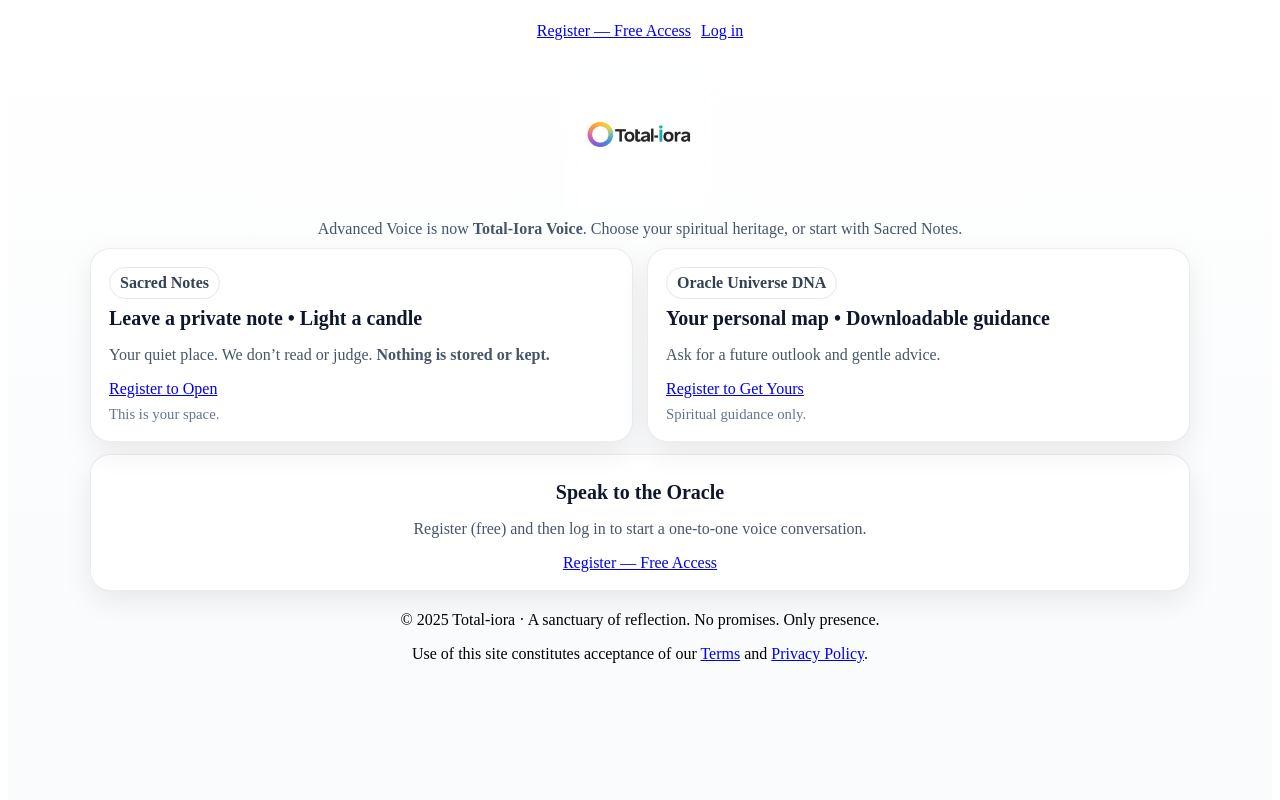
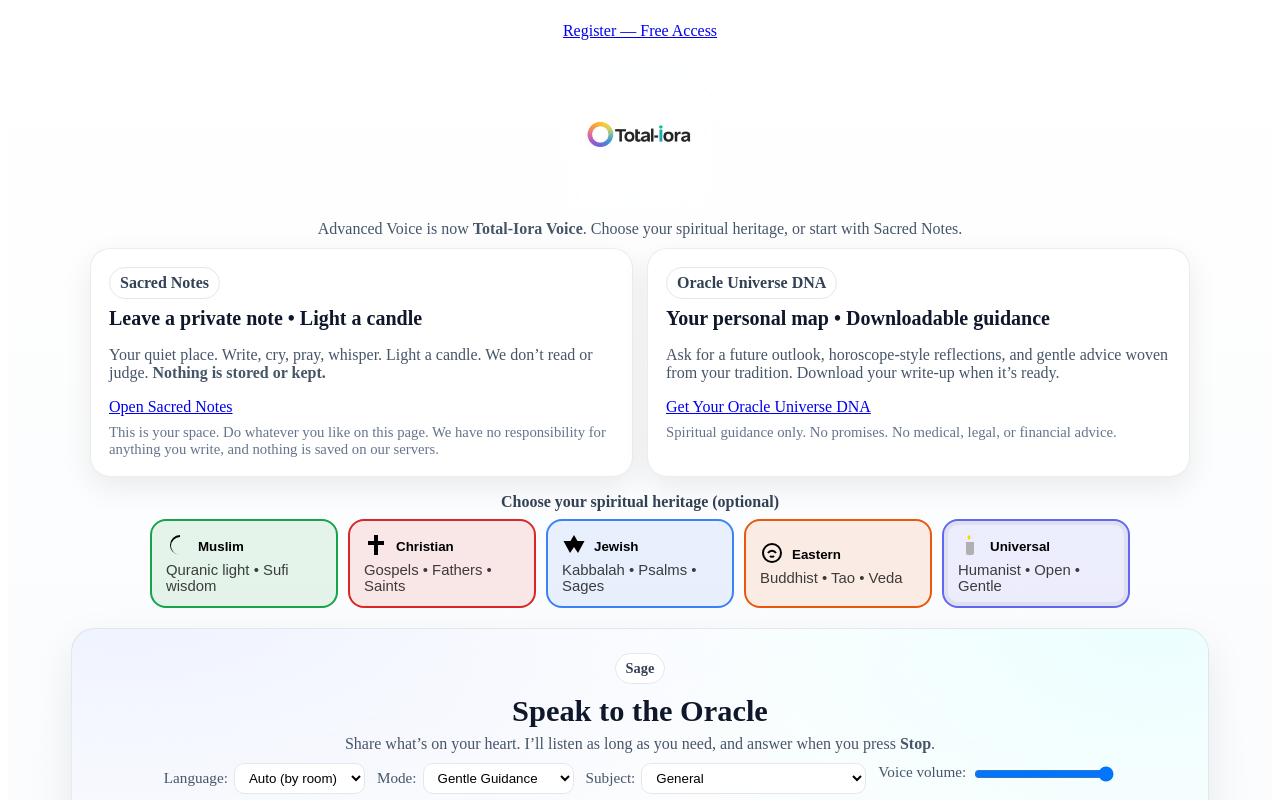
Before and after one commit to danyaffa/Total-iora, a Next.js app: page / in a window 1280 px wide. Shown: the top 800 px of the page. Built offline with nearby package versions, Linux system fonts and the light colour scheme.

Commit message:
Update index.js

```diff
--- a/pages/index.js
+++ b/pages/index.js
@@ -1,40 +1,97 @@
 // FILE: /pages/index.js
+import { useEffect, useState } from "react";
 import Link from "next/link";
 import Footer from "../components/Footer";
 import HeritageSelector from "../components/HeritageSelector";
 import OracleVoice from "../components/OracleVoice";
 
-export default function Home({ unlocked }) {
+// --- tiny helpers (client-only) ---
+function setCookie(name, value, maxAgeDays = 365) {
+  if (typeof document === "undefined") return;
+  const maxAge = maxAgeDays * 24 * 3600;
+  const isHttps = typeof window !== "undefined" && window.location.protocol === "https:";
+  document.cookie = `${name}=${encodeURIComponent(value)}; Max-Age=${maxAge}; Path=/; SameSite=Lax${isHttps ? "; Secure" : ""}`;
+}
+
+export default function Home() {
+  const [path, setPath] = useState("Universal");
+  const [unlocked, setUnlocked] = useState(false);
+
+  // Gate logic: default = locked (static). Unlock if cookie or dev bypass.
+  useEffect(() => {
+    // support ?dev=on -> sets dev cookie
+    if (typeof window !== "undefined") {
+      const usp = new URLSearchParams(window.location.search);
+      if (usp.get("dev") === "on") setCookie("ac_dev", "1", 30);
+    }
+
+    const update = () => {
+      const onHttps = typeof window !== "undefined" && window.location.protocol === "https:";
+      const has = (n) => (typeof document !== "undefined" && document.cookie.includes(`${n}=`));
+      const isDevBypass =
+        (typeof window !== "undefined" &&
+          (process.env.NEXT_PUBLIC_DEV_BYPASS === "1" ||
+           has("ac_dev") ||
+           window.location.hostname === "localhost"));
+
+      // ✅ accept either registration cookie OR a real login session cookie
+      const isRegistered =
+        has("ac_registered") ||
+        has("ac_session") || // <- NEW: login session from /api/login
+        (typeof localStorage !== "undefined" && localStorage.getItem("ac_registered") === "1");
+
+      setUnlocked(Boolean(isRegistered || isDevBypass));
+    };
+
+    update();                         // immediate
+    const t = setTimeout(update, 80); // catch any redirect race
+    window.addEventListener?.("storage", update);
+    return () => {
+      clearTimeout(t);
+      window.removeEventListener?.("storage", update);
+    };
+  }, []);
+
   const locked = !unlocked;
 
   return (
     <div className="page">
+      {/* Top nav — Register always visible */}
       <nav className="topnav">
         <Link href="/register" className="btn cta">Register — Free Access</Link>
-        <Link href="/login" className="btn ghost">Log in</Link>
       </nav>
 
+      {/* Logo + short line */}
       <section className="hero">
-        <img src="/TotalIora_Logo.png" alt="Total-Iora Logo" className="logo" />
+        <img src="/TotalIora_Logo.png" alt="TotalIora Logo" className="logo" />
         <p className="note">
           Advanced Voice is now <strong>Total-Iora Voice</strong>. Choose your spiritual heritage,
           or start with Sacred Notes.
         </p>
       </section>
 
+      {/* Feature tiles */}
       <section className="tiles">
         <div className="grid">
           <article className="card">
             <header className="h">
               <div className="pill">Sacred Notes</div>
               <h3>Leave a private note • Light a candle</h3>
-              <p>Your quiet place. We don’t read or judge. <strong>Nothing is stored or kept.</strong></p>
+              <p>
+                Your quiet place. Write, cry, pray, whisper. Light a candle. We don’t read or judge.
+                <strong> Nothing is stored or kept.</strong>
+              </p>
             </header>
             <footer className="f">
-              {locked
-                ? <Link href="/register" className="btn accent">Register to Open</Link>
-                : <Link href="/sacred-space" className="btn accent">Open Sacred Notes</Link>}
-              <div className="disc">This is your space.</div>
+              {locked ? (
+                <Link href="/register" className="btn accent">Register to Open</Link>
+              ) : (
+                <Link href="/sacred-space" className="btn accent">Open Sacred Notes</Link>
+              )}
+              <div className="disc">
+                This is your space. Do whatever you like on this page. We have no responsibility
+                for anything you write, and nothing is saved on our servers.
+              </div>
             </footer>
           </article>
 
@@ -42,28 +99,36 @@ export default function Home({ unlocked }) {
             <header className="h">
               <div className="pill">Oracle Universe DNA</div>
               <h3>Your personal map • Downloadable guidance</h3>
-              <p>Ask for a future outlook and gentle advice.</p>
+              <p>
+                Ask for a future outlook, horoscope-style reflections, and gentle advice woven from your tradition.
+                Download your write-up when it’s ready.
+              </p>
             </header>
             <footer className="f">
-              {locked
-                ? <Link href="/register" className="btn accent">Register to Get Yours</Link>
-                : <Link href="/oracle-universe-dna" className="btn accent">Get Your Oracle Universe DNA</Link>}
-              <div className="disc">Spiritual guidance only.</div>
+              {locked ? (
+                <Link href="/register" className="btn accent">Register to Get Yours</Link>
+              ) : (
+                <Link href="/oracle-universe-dna" className="btn accent">Get Your Oracle Universe DNA</Link>
+              )}
+              <div className="disc">
+                Spiritual guidance only. No promises. No medical, legal, or financial advice.
+              </div>
             </footer>
           </article>
         </div>
       </section>
 
+      {/* GATED AREA — only after registration or dev bypass */}
       {unlocked ? (
         <>
-          <HeritageSelector />
-          <OracleVoice />
+          <HeritageSelector path={path} onChange={setPath} />
+          <OracleVoice path={path} />
         </>
       ) : (
         <section className="gate">
           <div className="card gatecard">
             <h3>Speak to the Oracle</h3>
-            <p>Register (free) and then log in to start a one-to-one voice conversation.</p>
+            <p>Register (free) to start a private, one-to-one voice conversation with a guide aligned to your tradition.</p>
             <Link href="/register" className="btn accent">Register — Free Access</Link>
           </div>
         </section>
@@ -72,14 +137,16 @@ export default function Home({ unlocked }) {
       <Footer />
 
       <style jsx>{`
-        .page { min-height:100vh; background:linear-gradient(#fff,#f8fafc); }
-        .topnav { display:flex; gap:10px; justify-content:center; padding:14px; flex-wrap:wrap; }
-        .btn { padding:10px 16px; border-radius:14px; font-weight:800; border:1px solid rgba(15,23,42,.12); background:#fff; }
-        .btn.cta, .btn.accent { color:#fff; background:linear-gradient(135deg,#7c3aed,#14b8a6); border:none; }
-        .btn.ghost { background:#fff; }
+        .page { min-height:100vh; background:linear-gradient(#ffffff,#f8fafc); }
+
+        .topnav { display:flex; justify-content:center; padding:14px; }
+        .btn { display:inline-block; padding:10px 16px; border-radius:14px; font-weight:800; border:1px solid rgba(15,23,42,.12); background:#fff; }
+        .btn.cta { color:#fff; border:none; background:linear-gradient(135deg,#7c3aed,#14b8a6); }
+
         .hero { text-align:center; padding-top:8px; }
         .logo { width:148px; height:auto; margin:0 auto; display:block; }
         .note { max-width:820px; margin:10px auto 0; color:#475569; padding:0 12px; }
+
         .tiles { max-width:1100px; margin:10px auto 6px; padding:0 16px; }
         .grid { display:grid; gap:14px; grid-template-columns:1fr; }
         @media (min-width:900px){ .grid { grid-template-columns:1fr 1fr; } }
@@ -88,21 +155,12 @@ export default function Home({ unlocked }) {
         h3 { margin:8px 0 4px; font-size:1.25rem; font-weight:800; color:#0f172a; }
         p { color:#475569; }
         .f { display:flex; flex-direction:column; gap:8px; margin-top:8px; }
+        .btn.accent { color:#fff; background:linear-gradient(135deg,#7c3aed,#14b8a6); border:none; }
         .disc { color:#64748b; font-size:.92rem; }
+
         .gate { max-width:1100px; margin:12px auto 20px; padding:0 16px; }
         .gatecard { text-align:center; }
       `}</style>
     </div>
   );
 }
-
-// SSR gate: only session cookie unlocks; also clears old cookies.
-export async function getServerSideProps({ req, res }) {
-  const c = req.cookies || {};
-  const session = c.ac_session === "1";
-  const cookiesToClear = ["ac_registered", "ac_dev"];
-  if (c.ac_registered || c.ac_dev) {
-    res.setHeader("Set-Cookie", cookiesToClear.map(n => `${n}=; Max-Age=0; Path=/; SameSite=Lax; Secure`));
-  }
-  return { props: { unlocked: session } };
-}
```
